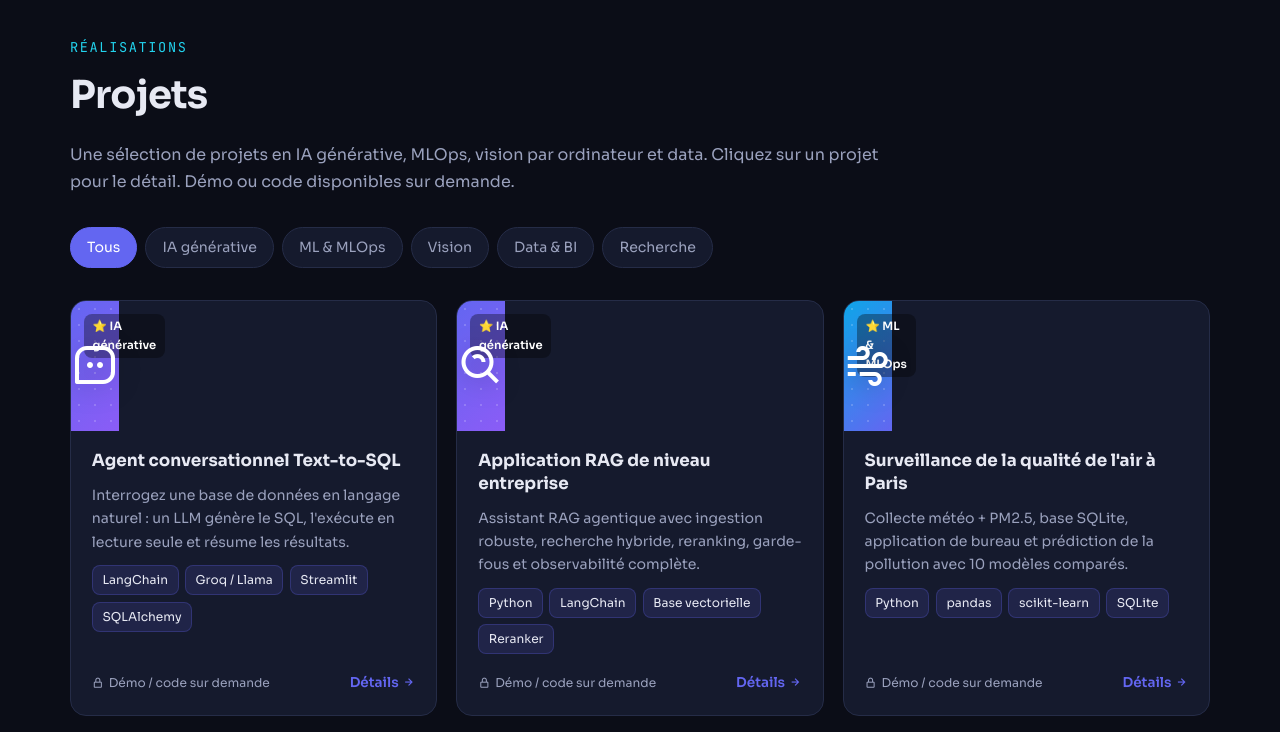
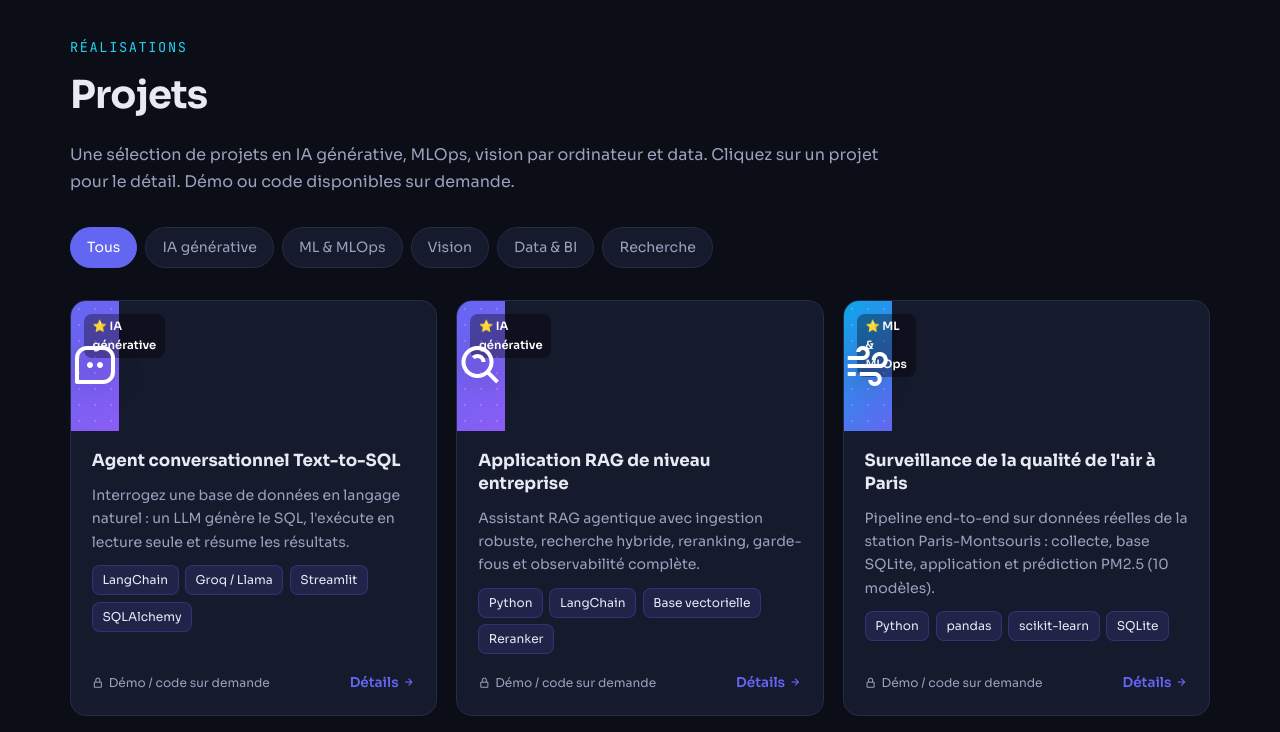
Before and after one commit to 7iso/7iso.github.io, a plain HTML site: page index.html in a window 1280 px wide. Shown: the part 3265-3997 px from the top of the page. Drawn offline with nearby package versions, Linux system fonts and the light colour scheme.

Commit message:
Précise le contexte des projets : freelance, consultant à distance (Bangalore), pipeline AQI end-to-end
Co-Authored-By: Claude Opus 5.5 <noreply@anthropic.com>

```diff
--- a/assets/js/main.js
+++ b/assets/js/main.js
@@ -32,7 +32,7 @@ const PROJECTS = [
     id: 'rag', cat: 'llm', icon: 'bx-search-alt', featured: true,
     title: "Application RAG de niveau entreprise",
     short: 'Assistant RAG agentique avec ingestion robuste, recherche hybride, reranking, garde-fous et observabilité complète.',
-    context: 'Projet personnel',
+    context: 'Projet freelance',
     desc: "Conception d'une application RAG pensée pour la production : de l'ingestion de documents propres ou bruités jusqu'à la génération de réponses tracées et sécurisées.",
     highlights: [
       "Pipeline d'ingestion pour données propres et bruitées, stratégies de chunking (taille, chevauchement)",
@@ -47,10 +47,11 @@ const PROJECTS = [
   {
     id: 'aqi', cat: 'mlops', icon: 'bx-wind', featured: true,
     title: "Surveillance de la qualité de l'air à Paris",
-    short: 'Collecte météo + PM2.5, base SQLite, application de bureau et prédiction de la pollution avec 10 modèles comparés.',
-    context: 'Projet universitaire',
-    desc: "Outil d'analyse de la qualité de l'air à Paris (station Montsouris) : scraping de la météo quotidienne, jointure avec les données PM2.5 (indice AQI EPA), stockage SQLite et interface graphique pour consulter, filtrer, corréler et prédire.",
+    short: 'Pipeline end-to-end sur données réelles de la station Paris-Montsouris : collecte, base SQLite, application et prédiction PM2.5 (10 modèles).',
+    context: 'Projet universitaire — pipeline end-to-end sur données réelles (station Paris-Montsouris)',
+    desc: "Pipeline de bout en bout construit sur des données réelles de la station Paris-Montsouris : collecte automatisée de la météo quotidienne, jointure avec les mesures PM2.5 (indice AQI EPA), stockage SQLite, application graphique pour consulter, filtrer et corréler les données, puis entraînement et comparaison de modèles de prédiction.",
     highlights: [
+      'Données réelles 2020–2025 : météo quotidienne de la station Paris-Montsouris et mesures PM2.5 de Paris',
       'Pipeline de scraping avec cache, parsing et jointure par date (corrige un décalage de 174 lignes de la version initiale)',
       'Base SQLite avec requêtes paramétrées et historique des analyses de corrélation',
       'Interface Tkinter : consultation/édition des données, filtres (moyenne mobile, z-score), corrélations, prédiction',
@@ -64,7 +65,7 @@ const PROJECTS = [
     id: 'fraud', cat: 'mlops', icon: 'bx-shield-x',
     title: "Détection de fraude à l'assurance en temps réel",
     short: 'Plateforme de bout en bout : ingestion, validation, segmentation des assurés et inférence en moins de 200 ms.',
-    context: 'Mission de conseil',
+    context: 'Consultant ML — à distance (Bangalore, Inde)',
     desc: "Plateforme de détection de fraude sur des déclarations de sinistres, de la validation des données brutes jusqu'à l'inférence temps réel et au monitoring en production.",
     highlights: [
       'Validation et chargement automatisés des lots de données (Airflow) avant entraînement et prédiction',
@@ -80,7 +81,7 @@ const PROJECTS = [
     id: 'anpr', cat: 'cv', icon: 'bx-car',
     title: "Lecture automatique de plaques d'immatriculation",
     short: 'Détection de la plaque puis reconnaissance des caractères en deux étapes, exposée via une API REST.',
-    context: 'Mission de conseil',
+    context: 'Consultant ML — à distance (Bangalore, Inde)',
     desc: "Système ANPR (Automatic Number Plate Recognition) qui localise la plaque dans une image ou une vidéo, la recadre, puis reconnaît chaque caractère avec un détecteur dédié.",
     highlights: [
       'Pipeline en deux étapes avec SSD (TensorFlow Object Detection API) : plaque, puis caractères',
@@ -95,7 +96,7 @@ const PROJECTS = [
     id: 'helmet', cat: 'cv', icon: 'bx-hard-hat',
     title: 'Détection du port du casque',
     short: 'Détecteur d\'objets identifiant les motards avec et sans casque, servi par une API de prédiction.',
-    context: 'Mission de conseil',
+    context: 'Consultant ML — à distance (Bangalore, Inde)',
     desc: "Modèle de détection d'objets entraîné pour la sécurité routière : il repère les motos et distingue les conducteurs portant un casque de ceux qui n'en portent pas.",
     highlights: [
       'Fine-tuning de SSD MobileNet (pré-entraîné sur COCO) sur 3 classes : moto, avec casque, sans casque',
@@ -110,7 +111,7 @@ const PROJECTS = [
     id: 'vehicle', cat: 'cv', icon: 'bx-bus',
     title: 'Détection de véhicules',
     short: 'Détection multi-classes de véhicules dans des images, exposée sous forme de service web.',
-    context: 'Mission de conseil',
+    context: 'Consultant ML — à distance (Bangalore, Inde)',
     desc: "Service de détection de véhicules basé sur un modèle SSD MobileNet, conçu pour être intégré dans des applications d'analyse de trafic.",
     highlights: [
       'Détecteur SSD MobileNet adapté au cas d\'usage',
@@ -124,7 +125,7 @@ const PROJECTS = [
     id: 'hr', cat: 'data', icon: 'bx-group',
     title: 'HR Analytics — tableau de bord RH',
     short: 'Analyse exploratoire de données RH et tableau de bord interactif pour le suivi des indicateurs emploi.',
-    context: 'Mission de conseil',
+    context: 'Consultant ML — à distance (Bangalore, Inde)',
     desc: "Projet d'analytique RH : extraction depuis une base MySQL, analyse exploratoire en Python et restitution des indicateurs clés dans un tableau de bord Tableau à plusieurs pages.",
     highlights: [
       'Import et nettoyage d\'un dump MySQL',
@@ -139,7 +140,7 @@ const PROJECTS = [
     id: 'ts', cat: 'data', icon: 'bx-trending-up',
     title: 'Prévision de séries temporelles',
     short: 'Comparaison ARIMA vs Prophet sur une série mensuelle saisonnière et restitution dans Power BI.',
-    context: 'Mission de conseil',
+    context: 'Consultant ML — à distance (Bangalore, Inde)',
     desc: "Étude de prévision sur une série temporelle mensuelle fortement saisonnière (trafic aérien) : analyse de la stationnarité, modélisation et comparaison des approches.",
     highlights: [
       'Décomposition tendance / saisonnalité, tests de stationnarité, différenciation',
--- a/index.html
+++ b/index.html
@@ -170,7 +170,7 @@
             <header>
               <div>
                 <h3>Machine Learning Engineer (Consultant)</h3>
-                <p class="org">Missions de conseil · À distance</p>
+                <p class="org">Consultant à distance · Bangalore, Inde</p>
               </div>
               <span class="date">Sept. 2020 – Oct. 2022</span>
             </header>
```
